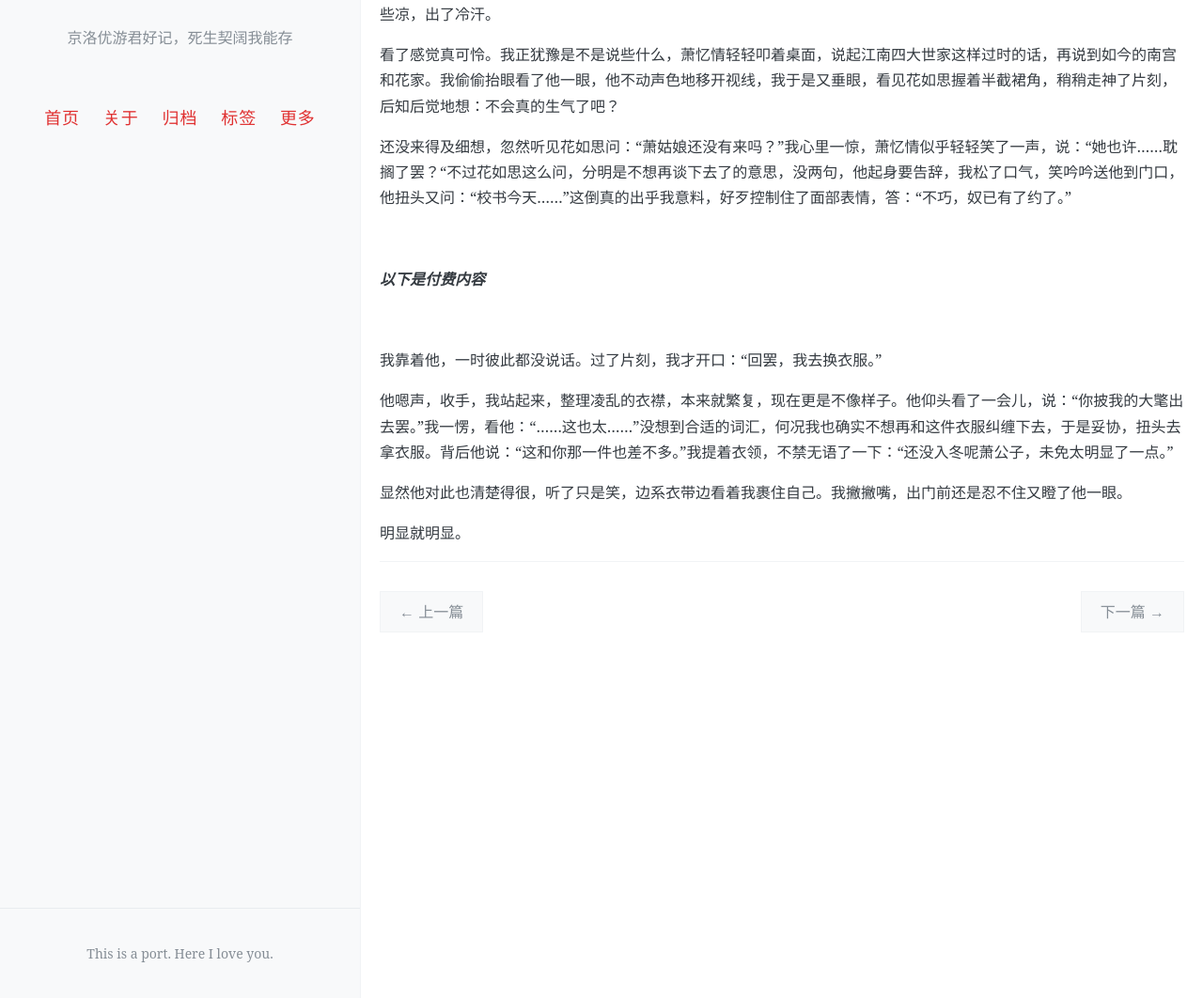
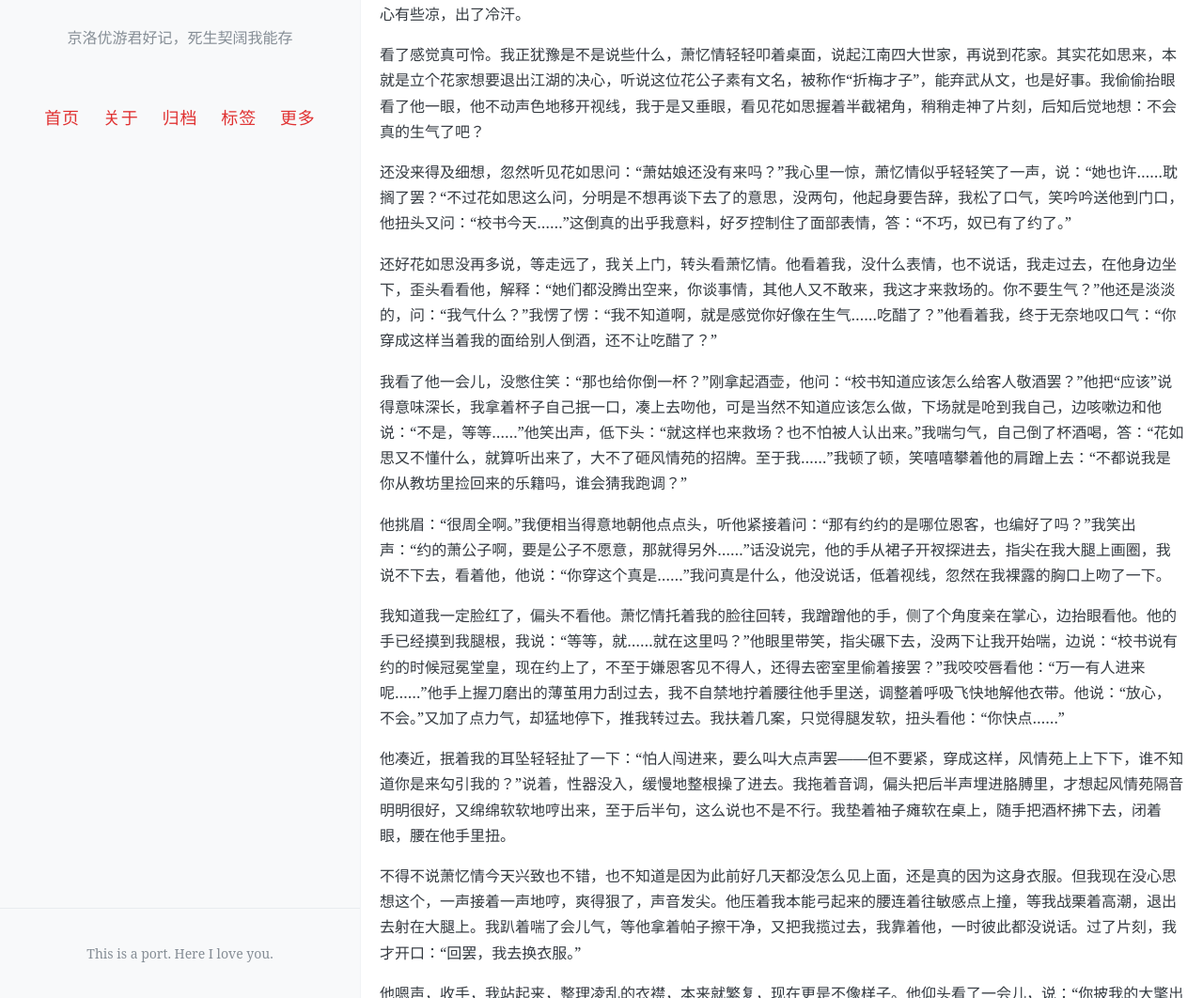
Before and after one commit to eglantine-shell/dreamboat, a Jekyll site: the page built from _posts/2021-10-28-dream5.md, in a window 1280 px wide and 1400 px high, scrolled down 390 px. Shown: the part 338-1400 px from the top of the window at 94% size. Built offline with Jekyll 4.4.1, drawn with Linux system fonts in a browser that asks for light colours; comment, search, counter and statistics services are not loaded; some of the changed text lies outside the part shown.

Commit message:
Update 2021-10-28-dream5.md

```diff
--- a/_posts/2021-10-28-dream5.md
+++ b/_posts/2021-10-28-dream5.md
@@ -6,7 +6,7 @@ Author: 萧锦瑟
 tags: [绝处逢生是好梦, 过于画眉者]
 ---
 
-我进风情苑的侧门，比料想中早了一刻钟。今天萧忆情在这里约了江南花家新当权的庶子，他自己不靠迟到摆谱，倒要我来。我想了想，打算绕去紫陌她们平时闲聊的小隔间里问问消息，顺便蹭杯酒，没想到刚进去，里面几个人齐齐看我，紫陌不在，楼里熟悉的几个也没人在。我还没说话，其中一个先开口：“锦瑟姑娘……公子今天谈的事，要紧么？说是叫了人进去陪，但这会儿只有我们，我们不敢的……”
+我进风情苑的侧门，比料想中早了一刻钟。今天萧忆情在这里约了江南花家将要当权的庶子，他自己不靠迟到摆谱，倒要我来。我想了想，打算绕去紫陌她们平时闲聊的小隔间里问问消息，顺便蹭杯酒，没想到刚进去，里面几个人齐齐看我，紫陌不在，楼里熟悉的几个也没人在。我还没说话，其中一个先开口：“锦瑟姑娘……公子今天谈的事，要紧么？说是叫了人进去陪，但这会儿只有我们，我们不敢的……”
 
 这倒也难怪。我曾经听紫陌说过，她进听雪楼之前，在风情苑见到萧忆情，就是因为江湖人聚会，别人都不敢来，只有她乐意；故而如今风情苑待客，也都是分开两批人的。我想了想今天的事，那个姓花的，似乎也不是能翻风浪的样子，危险是谈不上，但牵扯到无关的人，总归有点麻烦，也不好坏了规矩……最后我说：“那要不，姐姐借我身衣服，我换了过去？”
 
@@ -14,19 +14,23 @@ tags: [绝处逢生是好梦, 过于画眉者]
 
 萧忆情的脸色实在不是一般的难看，我朝他眨了下眼，心里有点想笑，还好忍住了。他坐主人席，我来陪客，当然不关他的事，至于客人，那位花公子，花如思，看上去也的确如传闻中一般清秀温文，甚至有点怯懦。我来之前就怀疑他叫人来陪，未必真是有什么心思，不过是怂了而已。我过去给他斟了酒，刚捧起来，他接过去，朝我笑笑，笑里居然带几分感激的意思，看来我猜得不错。我不禁也回他一个笑，紧接着就听见萧忆情在那边咳嗽起来，咳完了，说：“双髻坐吹笙——说起来，姑苏慕容家那位善吹笙的二小姐，也不知道如今怎么样了。”
 
-怎么好好说起来这个。我没敢抬头看，只瞥见花如思的脸色微变。那位二小姐和他有婚约，但慕容氏举家出海，当时就已然断干净了才对，看他的态度，也是愕然多些，不像是被拆穿了什么的样子，顿了顿，说：“萧楼主好记性，我已经忘了。”大概是为了自证饮醇酒近妇人的决心，这一次我再斟酒，他没有伸手接，就这杯沿饮下去，按住我的手背。他掌心有些凉，出了冷汗。
+怎么好好说起来这个。我没敢抬头看，只瞥见花如思的脸色微变。那位二小姐和他有婚约，但慕容氏与花家绝交已有几年，应该是断干净了才对，看他的态度，也是愕然多些，不像是被拆穿了什么的样子，顿了顿，说：“萧楼主好记性，我已经忘了。”大概是为了自证饮醇酒近妇人的决心，这一次我再斟酒，他没有伸手接，就这杯沿饮下去，按住我的手背。他掌心有些凉，出了冷汗。
 
-看了感觉真可怜。我正犹豫是不是说些什么，萧忆情轻轻叩着桌面，说起江南四大世家这样过时的话，再说到如今的南宫和花家。我偷偷抬眼看了他一眼，他不动声色地移开视线，我于是又垂眼，看见花如思握着半截裙角，稍稍走神了片刻，后知后觉地想：不会真的生气了吧？
+看了感觉真可怜。我正犹豫是不是说些什么，萧忆情轻轻叩着桌面，说起江南四大世家，再说到花家。其实花如思来，本就是立个花家想要退出江湖的决心，听说这位花公子素有文名，被称作“折梅才子”，能弃武从文，也是好事。我偷偷抬眼看了他一眼，他不动声色地移开视线，我于是又垂眼，看见花如思握着半截裙角，稍稍走神了片刻，后知后觉地想：不会真的生气了吧？
 
 还没来得及细想，忽然听见花如思问：“萧姑娘还没有来吗？”我心里一惊，萧忆情似乎轻轻笑了一声，说：“她也许……耽搁了罢？“不过花如思这么问，分明是不想再谈下去了的意思，没两句，他起身要告辞，我松了口气，笑吟吟送他到门口，他扭头又问：“校书今天……”这倒真的出乎我意料，好歹控制住了面部表情，答：“不巧，奴已有了约了。”
 
-<br>
+还好花如思没再多说，等走远了，我关上门，转头看萧忆情。他看着我，没什么表情，也不说话，我走过去，在他身边坐下，歪头看看他，解释：“她们都没腾出空来，你谈事情，其他人又不敢来，我这才来救场的。你不要生气？”他还是淡淡的，问：“我气什么？”我愣了愣：“我不知道啊，就是感觉你好像在生气……吃醋了？”他看着我，终于无奈地叹口气：“你穿成这样当着我的面给别人倒酒，还不让吃醋了？”
 
-***以下是付费内容***
+我看了他一会儿，没憋住笑：“那也给你倒一杯？”刚拿起酒壶，他问：“校书知道应该怎么给客人敬酒罢？”他把“应该”说得意味深长，我拿着杯子自己抿一口，凑上去吻他，可是当然不知道应该怎么做，下场就是呛到我自己，边咳嗽边和他说：“不是，等等……”他笑出声，低下头：“就这样也来救场？也不怕被人认出来。”我喘匀气，自己倒了杯酒喝，答：“花如思又不懂什么，就算听出来了，大不了砸风情苑的招牌。至于我……”我顿了顿，笑嘻嘻攀着他的肩蹭上去：“不都说我是你从教坊里捡回来的乐籍吗，谁会猜我跑调？”
 
-<br>
+他挑眉：“很周全啊。”我便相当得意地朝他点点头，听他紧接着问：“那有约约的是哪位恩客，也编好了吗？”我笑出声：“约的萧公子啊，要是公子不愿意，那就得另外……”话没说完，他的手从裙子开衩探进去，指尖在我大腿上画圈，我说不下去，看着他，他说：“你穿这个真是……”我问真是什么，他没说话，低着视线，忽然在我裸露的胸口上吻了一下。
 
-我靠着他，一时彼此都没说话。过了片刻，我才开口：“回罢，我去换衣服。”
+我知道我一定脸红了，偏头不看他。萧忆情托着我的脸往回转，我蹭蹭他的手，侧了个角度亲在掌心，边抬眼看他。他的手已经摸到我腿根，我说：“等等，就……就在这里吗？”他眼里带笑，指尖碾下去，没两下让我开始喘，边说：“校书说有约的时候冠冕堂皇，现在约上了，不至于嫌恩客见不得人，还得去密室里偷着接罢？”我咬咬唇看他：“万一有人进来呢……”他手上握刀磨出的薄茧用力刮过去，我不自禁地拧着腰往他手里送，调整着呼吸飞快地解他衣带。他说：“放心，不会。”又加了点力气，却猛地停下，推我转过去。我扶着几案，只觉得腿发软，扭头看他：“你快点……”
+
+他凑近，抿着我的耳坠轻轻扯了一下：“怕人闯进来，要么叫大点声罢——但不要紧，穿成这样，风情苑上上下下，谁不知道你是来勾引我的？”说着，性器没入，缓慢地整根操了进去。我拖着音调，偏头把后半声埋进胳膊里，才想起风情苑隔音明明很好，又绵绵软软地哼出来，至于后半句，这么说也不是不行。我垫着袖子瘫软在桌上，随手把酒杯拂下去，闭着眼，腰在他手里扭。
+
+不得不说萧忆情今天兴致也不错，也不知道是因为此前好几天都没怎么见上面，还是真的因为这身衣服。但我现在没心思想这个，一声接着一声地哼，爽得狠了，声音发尖。他压着我本能弓起来的腰连着往敏感点上撞，等我战栗着高潮，退出去射在大腿上。我趴着喘了会儿气，等他拿着帕子擦干净，又把我揽过去，我靠着他，一时彼此都没说话。过了片刻，我才开口：“回罢，我去换衣服。”
 
 他嗯声，收手，我站起来，整理凌乱的衣襟，本来就繁复，现在更是不像样子。他仰头看了一会儿，说：“你披我的大氅出去罢。”我一愣，看他：“……这也太……”没想到合适的词汇，何况我也确实不想再和这件衣服纠缠下去，于是妥协，扭头去拿衣服。背后他说：“这和你那一件也差不多。”我提着衣领，不禁无语了一下：“还没入冬呢萧公子，未免太明显了一点。”
 
```
